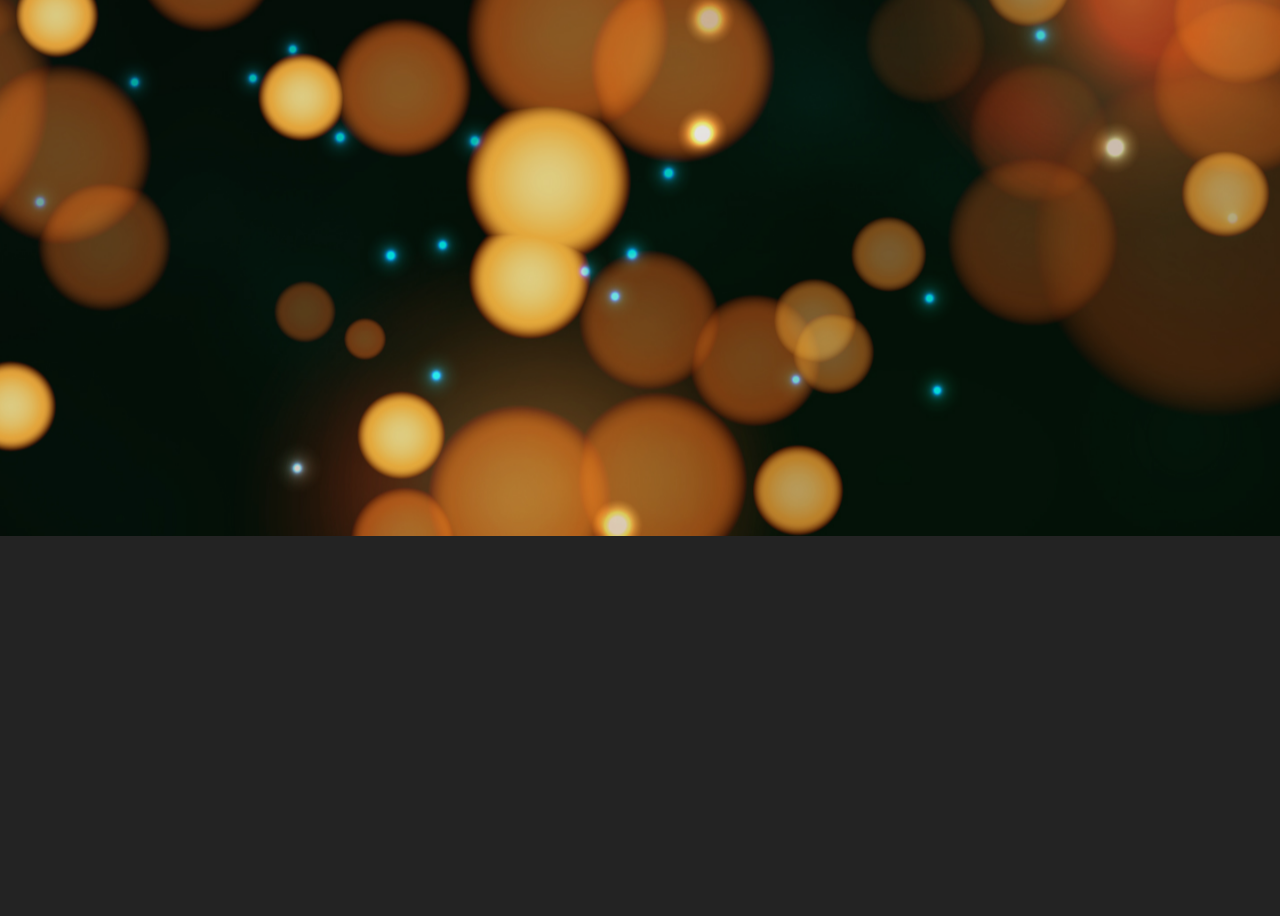
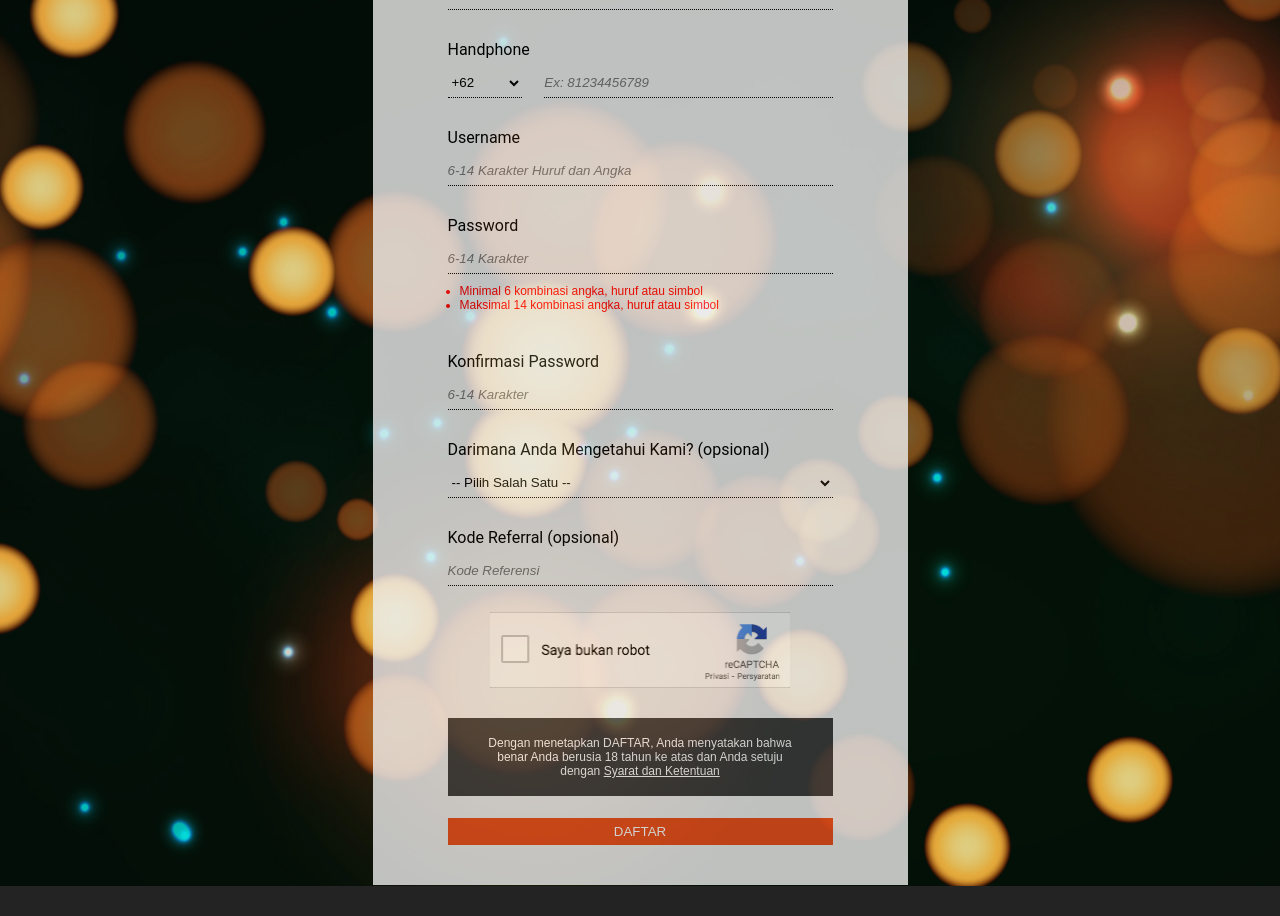
Before and after one commit to Muqorrobin22/Freelance-Project-Fwd-dev, a Next.js app: page / in a window 1280 px wide. Shown: the part 440-1356 px from the top of the page. Before the commit the page ends 1006 px from the top, so only its background shows below. Built offline with nearby package versions, Linux system fonts and the light colour scheme.

Commit message:
form in main body done

```diff
--- a/components/main/Main.js
+++ b/components/main/Main.js
@@ -57,6 +57,109 @@ export default function Main() {
             className={styles.image}
           />
         </div>
+
+        <div className={styles.register}>
+          <h1 className={styles.h1}>Daftar</h1>
+          <form>
+            <div>
+              <label for="nama_lengkap">Nama Lengkap</label>
+              <input
+                type="text"
+                id="nama_lengkap"
+                placeholder="Sesuai Rekening Bank Anda"
+              />
+            </div>
+            <div>
+              <label for="email">Alamat Email</label>
+              <input
+                type="email"
+                id="email"
+                placeholder="Masukkan Email Anda"
+              />
+            </div>
+            <div className={styles.number}>
+              <label for="number">Handphone</label>
+              <div>
+                <select name="number" id="number">
+                  <option value="+62">+62</option>
+                  <option value="+0">+0</option>
+                  <option value="+98">+98</option>
+                  <option value="+88">+88</option>
+                </select>
+                <input type="tel" id="number" placeholder="Ex: 81234456789" />
+              </div>
+            </div>
+            <div>
+              <label for="username">Username</label>
+              <input
+                type="text"
+                id="username"
+                placeholder="6-14 Karakter Huruf dan Angka"
+              />
+            </div>
+            <div>
+              <label for="password">Password</label>
+              <input
+                type="password"
+                id="password"
+                placeholder="6-14 Karakter"
+              />
+              <ul className={styles.ul}>
+                <li>Minimal 6 kombinasi angka, huruf atau simbol</li>
+                <li>Maksimal 14 kombinasi angka, huruf atau simbol</li>
+              </ul>
+            </div>
+            <div>
+              <label for="confirm_password">Konfirmasi Password</label>
+              <input
+                type="password"
+                id="confirm_password"
+                placeholder="6-14 Karakter"
+              />
+            </div>
+            <div className={styles.knowUs}>
+              <label for="knowUs">
+                Darimana Anda Mengetahui Kami? (opsional)
+              </label>
+              <select name="knowUs" id="knowUs">
+                <option value="choose">-- Pilih Salah Satu --</option>
+                <option value="xxxx">xxx</option>
+                <option value="zzzz">zzzz</option>
+                <option value="aaaa">aaaa</option>
+              </select>
+            </div>
+            <div>
+              <label for="referral_code">Kode Referral (opsional)</label>
+              <input
+                type="text"
+                id="referral_code"
+                placeholder="Kode Referensi"
+              />
+            </div>
+            {/* Code capctha Ini adalah Image karena sifatnya sementara */}
+
+            <div className={styles.capctha}>
+              <Image
+                src={"/images/captcha.png"}
+                alt="Kode Captcha"
+                width={300}
+                height={76}
+              />
+            </div>
+            {/* ------------------------------------------------- */}
+            <div className={styles.agreement}>
+              <p>
+                Dengan menetapkan DAFTAR, Anda menyatakan bahwa benar Anda
+                berusia 18 tahun ke atas dan Anda setuju dengan{" "}
+                <a href="#">Syarat dan Ketentuan</a>
+              </p>
+            </div>
+
+            <button type="submit" className={styles.submit}>
+              DAFTAR
+            </button>
+          </form>
+        </div>
       </section>
     </main>
   );
--- a/styles/Main.module.scss
+++ b/styles/Main.module.scss
@@ -22,13 +22,144 @@
   .form {
     margin: 3rem auto 3rem;
     position: relative;
-    height: 100vh;
+    height: 1150px;
     .images {
       .image {
         object-fit: cover;
-        width: 100vw;
-        height: 100vh;
+        width: 100%;
+        height: 100%;
         position: absolute;
+      }
+    }
+
+    .register {
+      background-color: #eeeeee;
+      opacity: 0.8;
+      margin: 0 auto;
+      width: 535px;
+      height: auto;
+      z-index: 10;
+      padding: 4rem 7.5rem;
+
+      .h1 {
+        padding: 3rem;
+        text-align: center;
+        font-size: 2.4rem;
+        font-weight: 700;
+        color: black;
+        text-transform: uppercase;
+      }
+      form {
+        div {
+          display: flex;
+          flex-direction: column;
+          label {
+            // margin-top: 3rem;
+            font-weight: 400;
+            font-size: 1.6rem;
+            font-family: "Roboto";
+            color: black;
+            margin-bottom: 9px;
+          }
+          input[type="text"],
+          input[type="email"],
+          input[type="password"],
+          input[type="number"],
+          input[type="tel"] {
+            outline: none;
+            border-top: none;
+            border-left: none;
+            border-right: none;
+            border-bottom: 1.5px dotted;
+            height: 30px;
+            background: none;
+            color: black;
+          }
+          ::placeholder {
+            font-style: italic;
+          }
+          .ul {
+            color: red;
+            padding: 1rem 1.2rem;
+            li {
+              font-size: 12px;
+              font-weight: 400;
+            }
+          }
+        }
+        div.number {
+          label {
+            margin-bottom: 9px;
+          }
+          div {
+            margin-top: 0;
+            display: flex;
+            flex-direction: row;
+            width: 100%;
+            select {
+              width: 100px;
+              background-color: transparent;
+              color: black;
+              border-top: none;
+              border-left: none;
+              border-right: none;
+              border-bottom: 1.5px dotted;
+              outline: none;
+              option {
+                padding: 1rem;
+              }
+            }
+            input {
+              width: 100%;
+              margin-left: 2.2rem;
+            }
+          }
+        }
+        div.knowUs {
+          select {
+            width: 100%;
+            background-color: transparent;
+            color: black;
+            border-top: none;
+            border-left: none;
+            border-right: none;
+            border-bottom: 1.5px dotted;
+            outline: none;
+            padding: 0.6rem 0;
+            option {
+              padding: 1rem;
+            }
+          }
+        }
+        div:not(:nth-child(1)) {
+          margin-top: 3rem;
+        }
+        div.capctha {
+          display: flex;
+          align-items: center;
+          margin: 2.6rem auto 1.8rem;
+        }
+        div.agreement {
+          background-color: #3c3c3c;
+          color: white;
+          padding: 1.8rem 4rem;
+          text-align: center;
+          font-weight: 400;
+          font-size: 12px;
+          a {
+            text-decoration: underline;
+          }
+        }
+        button.submit {
+          margin-top: 2.2rem;
+          width: 100%;
+          padding: 0.6rem;
+          background-color: var(--bg-header-color);
+          color: white;
+          outline: none;
+          border: none;
+          cursor: pointer;
+        }
       }
     }
   }
```
Also changed, not shown: public/images/captcha.png (added).
